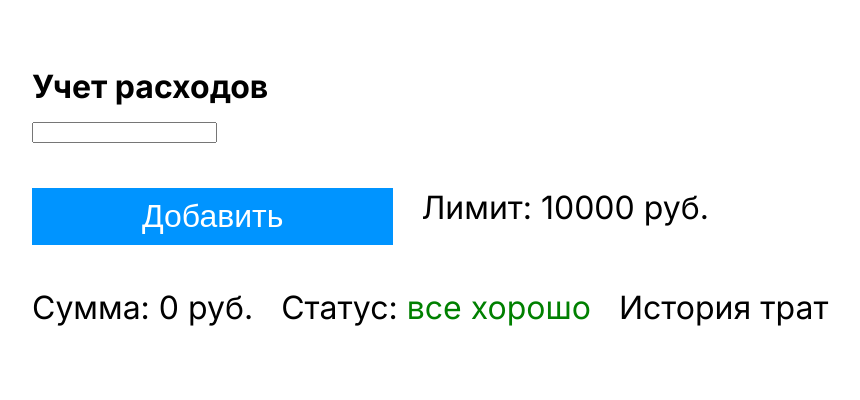
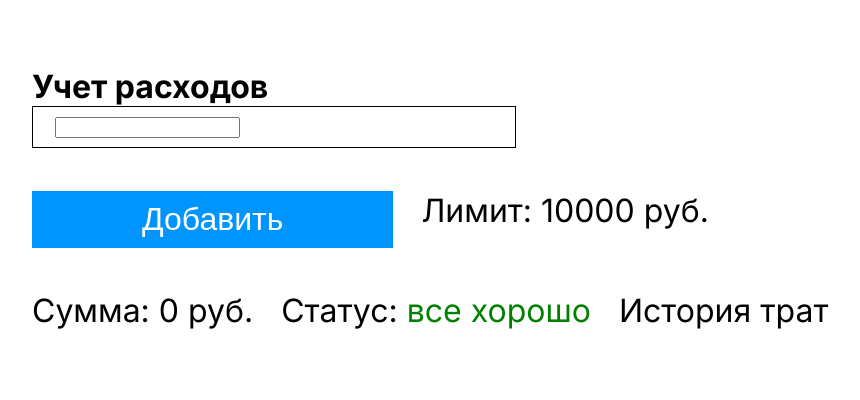
Before and after one commit to guridovme/expenses-app, a plain HTML site: page index.html in a window 1280 px wide. Shown: the whole page, without its empty margins (175-1035 px from the left). Drawn offline with Linux system fonts and the light colour scheme.

Commit message:
moneyInput

```diff
--- a/index.css
+++ b/index.css
@@ -23,6 +23,14 @@ h1 {
 .expensesInput{
     width:484px;
 }
+.moneyInput{
+    width: 100%;
+    display: flex;
+    align-items: center;
+    padding: 10px 17px 9px 22px;
+    border: 1px solid #000000;
+}
+
 .addButton {
     display: block;
     padding: 10px 110px;
```
